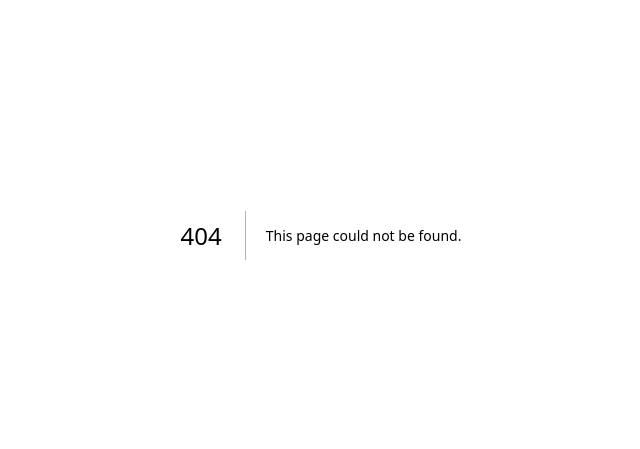
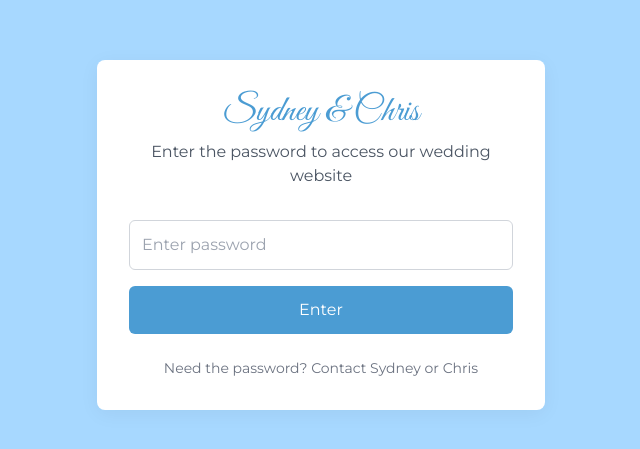
Before and after one commit to chrisleonardxc/wedding-website, a Next.js app: page /login in a window 1280 px wide. Before the commit this address had no page. Shown: the part 165-614 px from the top of the page, without its empty margins (319-959 px from the left). Built offline with nearby package versions, Linux system fonts and the light colour scheme.

Commit message:
add site security and password. add backdoor for qr login

```diff
--- a/docker-compose.yml
+++ b/docker-compose.yml
@@ -7,7 +7,8 @@ services:
       - "3000:3000"
     environment:
       - NODE_ENV=production
-      - ADMIN_PASSWORD=REDACTED
+      - ADMIN_PASSWORD=REDACTED # http://www.leonard-stocks.com/api/admin/predictions?password=REDACTED&format=csv
+      - SITE_PASSWORD=REDACTED # http://www.leonard-stocks.com/qr-login/REDACTED
     volumes:
       - ./uploads:/app/public/uploads
       - ./data:/app/data  # Add this line!
--- /dev/null
+++ b/pages/api/auth/login.js
@@ -0,0 +1,20 @@
+
+export default function handler(req, res) {
+  if (req.method !== 'POST') {
+    return res.status(405).json({ error: 'Method not allowed' })
+  }
+
+  const { password } = req.body
+  const correctPassword = process.env.SITE_PASSWORD || 'wedding2025'
+
+  if (password === correctPassword) {
+    // Set secure cookie
+    res.setHeader('Set-Cookie', [
+      `wedding-auth=${correctPassword}; Path=/; HttpOnly; Secure; SameSite=Strict; Max-Age=${60 * 60 * 24 * 30}` // 30 days
+    ])
+
+    return res.status(200).json({ success: true })
+  }
+
+  return res.status(401).json({ error: 'Invalid password' })
+}
--- /dev/null
+++ b/pages/api/auth/qr-login.js
@@ -0,0 +1,18 @@
+
+export default function handler(req, res) {
+  const { token } = req.query
+  const correctPassword = process.env.SITE_PASSWORD || 'REDACTED'
+
+  if (token === correctPassword) {
+    // Set the auth cookie
+    res.setHeader('Set-Cookie', [
+      `wedding-auth=${correctPassword}; Path=/; HttpOnly; Secure; SameSite=Strict; Max-Age=${60 * 60 * 24 * 30}` // 30 days
+    ])
+
+    // Redirect to home page
+    return res.redirect(302, '/')
+  }
+
+  // If invalid token, redirect to login page
+  return res.redirect(302, '/login?error=invalid')
+}
--- /dev/null
+++ b/pages/login.js
@@ -0,0 +1,75 @@
+
+import { useState } from 'react'
+import { useRouter } from 'next/router'
+import Head from 'next/head'
+
+export default function Login() {
+  const [password, setPassword] = useState('')
+  const [error, setError] = useState('')
+  const router = useRouter()
+
+  const handleSubmit = async (e) => {
+    e.preventDefault()
+
+    try {
+      const response = await fetch('/api/auth/login', {
+        method: 'POST',
+        headers: { 'Content-Type': 'application/json' },
+        body: JSON.stringify({ password })
+      })
+
+      if (response.ok) {
+        router.push('/')
+      } else {
+        setError('Incorrect password')
+      }
+    } catch (error) {
+      setError('Something went wrong')
+    }
+  }
+
+  return (
+    <div className="min-h-screen flex items-center justify-center bg-primary-light">
+      <Head>
+        <title>Wedding Access - Sydney & Chris</title>
+      </Head>
+
+      <div className="max-w-md w-full bg-white p-8 rounded-lg shadow-elegant">
+        <div className="text-center mb-8">
+          <h1 className="font-script text-4xl text-primary mb-2">Sydney & Chris</h1>
+          <p className="text-gray-600">Enter the password to access our wedding website</p>
+        </div>
+
+        <form onSubmit={handleSubmit}>
+          <div className="mb-4">
+            <input
+              type="password"
+              value={password}
+              onChange={(e) => setPassword(e.target.value)}
+              placeholder="Enter password"
+              className="w-full p-3 border border-gray-300 rounded-md focus:outline-none focus:ring-2 focus:ring-primary"
+              required
+            />
+          </div>
+
+          {error && (
+            <div className="mb-4 p-3 bg-red-100 text-red-700 rounded-md text-sm">
+              {error}
+            </div>
+          )}
+
+          <button
+            type="submit"
+            className="w-full bg-primary text-white py-3 rounded-md hover:bg-primary-dark transition duration-300"
+          >
+            Enter
+          </button>
+        </form>
+
+        <div className="mt-6 text-center text-sm text-gray-500">
+          <p>Need the password? Contact Sydney or Chris</p>
+        </div>
+      </div>
+    </div>
+  )
+}
```
Also changed, not shown: middleware.js (added, +32 -0 lines), public/robots.txt (added).
